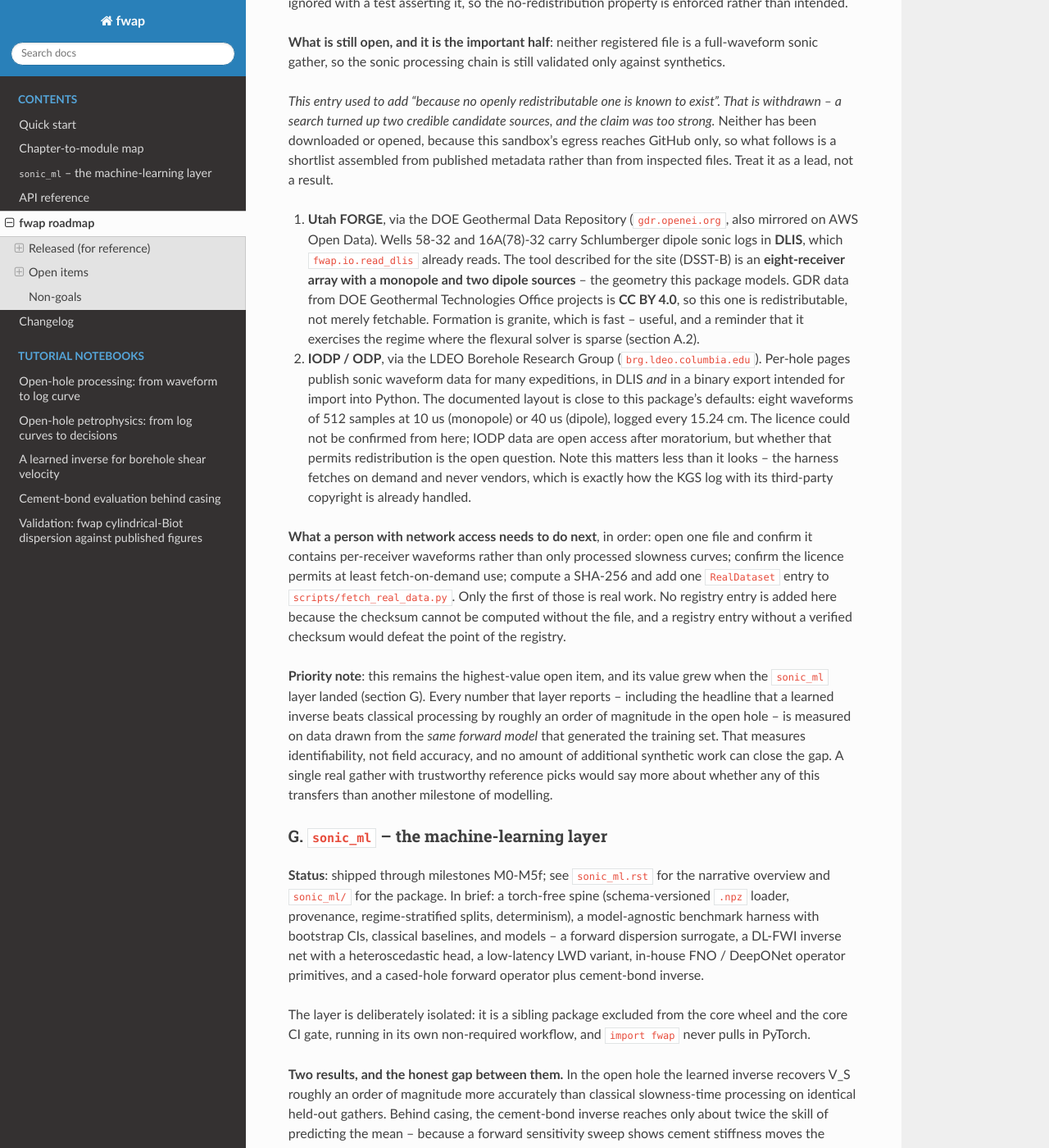
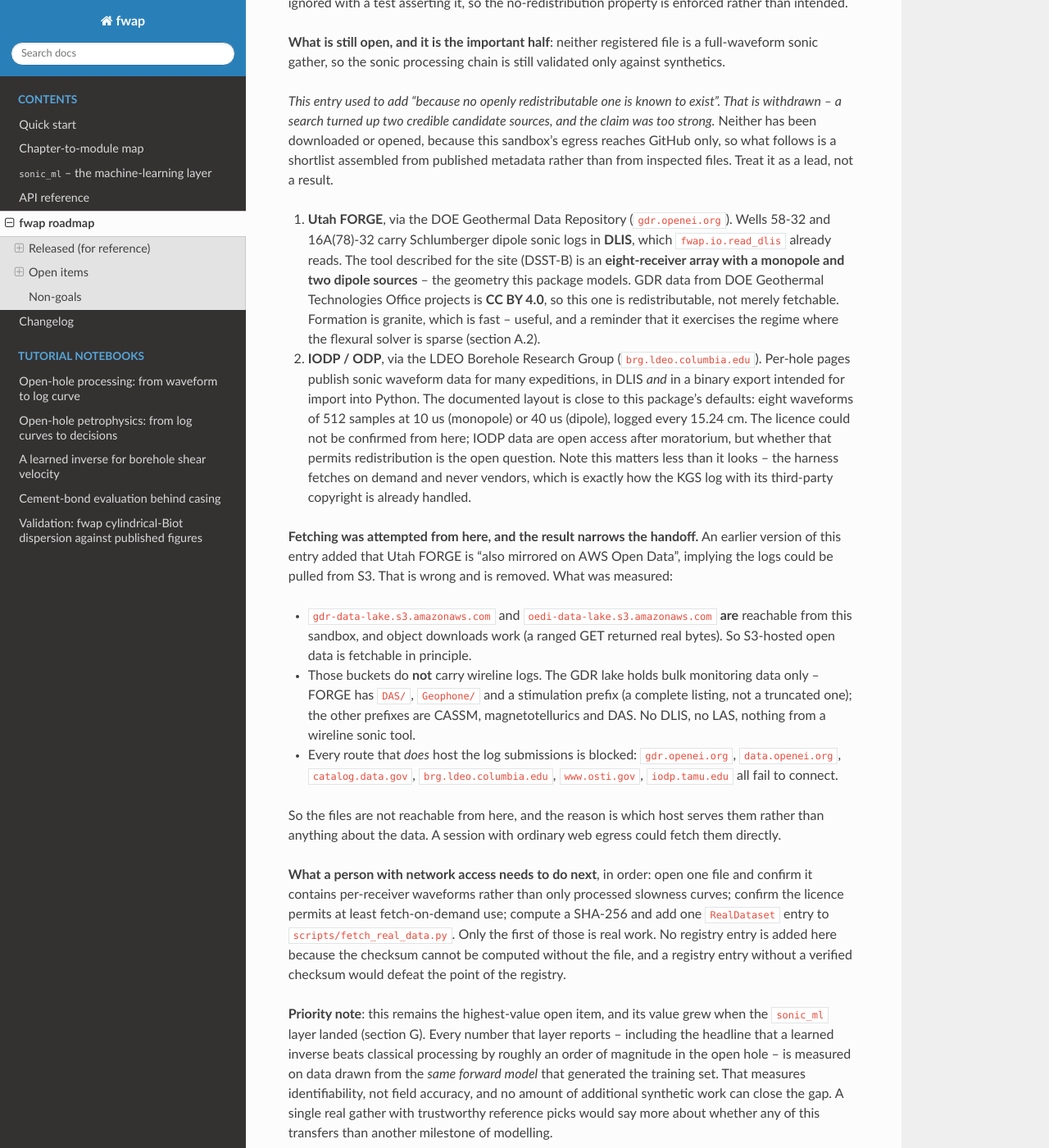
Before and after one commit to ingehap/fwap, a Sphinx documentation site: the page built from docs/roadmap.md, in a window 1280 px wide and 1400 px high, scrolled down 11500 px. Shown: the whole window at 82% size. Built offline with Sphinx 7.4.7 and the Read the Docs theme 3.1.0, drawn with Linux system fonts in a browser that asks for light colours.

Commit message:
Record the Utah FORGE fetch attempt; correct the AWS-mirror claim
Attempting the fetch produced a more specific answer than "egress is blocked",
and caught an error in the shortlist added one commit ago.

That entry said Utah FORGE is "also mirrored on AWS Open Data", which implied
the DLIS logs could be pulled from S3. It is wrong and is removed. What was
actually measured:

* gdr-data-lake.s3.amazonaws.com and oedi-data-lake.s3.amazonaws.com ARE
  reachable from this sandbox, and object downloads work -- a ranged GET on a
  real file returned HTTP 206 and real bytes. S3-hosted open data is fetchable
  in principle.
* Those buckets carry no wireline logs. The GDR lake holds bulk monitoring data
  only: FORGE has DAS/, Geophone/ and a stimulation prefix -- a complete
  listing, IsTruncated=false, not a truncated one -- and the remaining prefixes
  are CASSM, magnetotellurics and DAS. No DLIS, no LAS, nothing from a wireline
  sonic tool. The 69 apparent matches under egs_collab are CASSM instrument
  .log text files, matched on the substring.
* Every host that does serve the log submissions refuses to connect:
  gdr.openei.org, data.openei.org, catalog.data.gov, brg.ldeo.columbia.edu,
  www.osti.gov, iodp.tamu.edu.

So the files are not reachable from here, and the reason is which host serves
them rather than anything about the data or its licence. A session with ordinary
web egress could fetch them directly, which is a materially smaller ask than the
previous framing of this item.

Worth stating plainly because the wrong version was actively misleading: anyone
following "mirrored on AWS Open Data" would have gone to a bucket that does not
contain the logs and drawn the wrong conclusion about availability.

Co-Authored-By: Claude Opus 5 <noreply@anthropic.com>
Claude-Session: https://claude.ai/code/session_01WP3R7PYAZLDTRA856ijsAc

```diff
--- a/docs/roadmap.md
+++ b/docs/roadmap.md
@@ -668,6 +668,29 @@ result.
    the harness fetches on demand and never vendors, which is exactly
    how the KGS log with its third-party copyright is already
    handled.
+
+**Fetching was attempted from here, and the result narrows the
+handoff.** An earlier version of this entry added that Utah FORGE is
+"also mirrored on AWS Open Data", implying the logs could be pulled
+from S3. That is wrong and is removed. What was measured:
+
+* `gdr-data-lake.s3.amazonaws.com` and
+  `oedi-data-lake.s3.amazonaws.com` **are** reachable from this
+  sandbox, and object downloads work (a ranged GET returned real
+  bytes). So S3-hosted open data is fetchable in principle.
+* Those buckets do **not** carry wireline logs. The GDR lake holds
+  bulk monitoring data only -- FORGE has `DAS/`, `Geophone/` and a
+  stimulation prefix (a complete listing, not a truncated one);
+  the other prefixes are CASSM, magnetotellurics and DAS. No DLIS,
+  no LAS, nothing from a wireline sonic tool.
+* Every route that *does* host the log submissions is blocked:
+  `gdr.openei.org`, `data.openei.org`, `catalog.data.gov`,
+  `brg.ldeo.columbia.edu`, `www.osti.gov`, `iodp.tamu.edu` all fail
+  to connect.
+
+So the files are not reachable from here, and the reason is which
+host serves them rather than anything about the data. A session with
+ordinary web egress could fetch them directly.
 
 **What a person with network access needs to do next**, in order:
 open one file and confirm it contains per-receiver waveforms rather
```
Also changed, not shown: other parts of docs/roadmap.md (+1 -1 lines), CHANGELOG.md (+12 -3 lines), plans/roadmap_1.md (+15 -4 lines).
